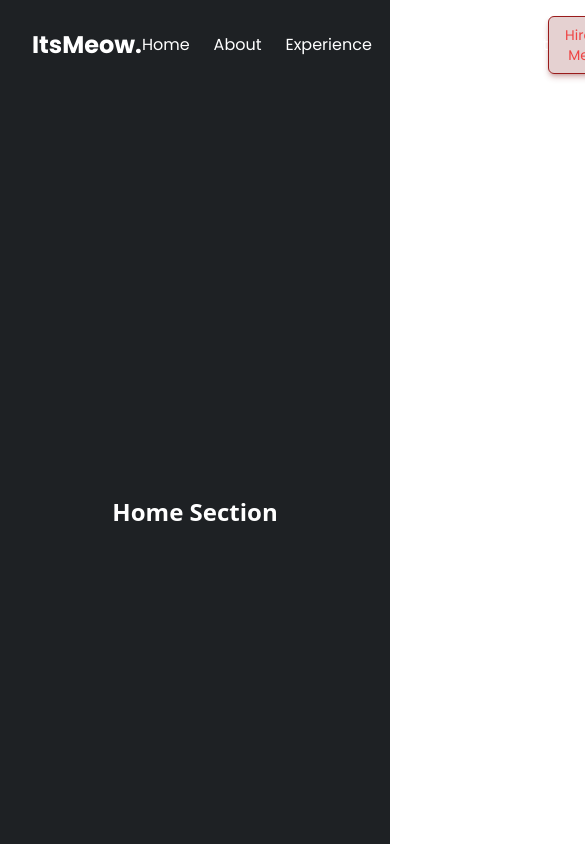
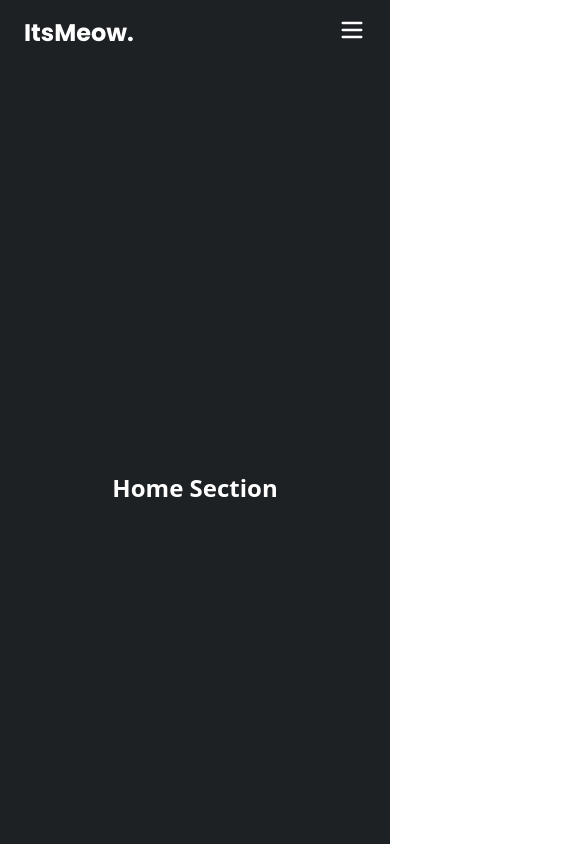
Before and after one commit to azrilpramudia/my-personal-website, a React (Vite) app: page / in a window 390 px wide. Shown: the top 844 px of the page, 585 px wide, since content can reach past the window. Built offline with nearby package versions, Linux system fonts and the light colour scheme.

Commit message:
feat: add responsive navbar

```diff
--- a/package.json
+++ b/package.json
@@ -10,6 +10,7 @@
     "preview": "vite preview"
   },
   "dependencies": {
+    "lucide-react": "^0.525.0",
     "react": "^19.1.0",
     "react-dom": "^19.1.0",
     "react-router-dom": "^7.7.0"
--- a/src/components/Navbar.jsx
+++ b/src/components/Navbar.jsx
@@ -1,31 +1,61 @@
+import { useState } from "react";
+import { Menu, X } from "lucide-react"; // pastikan sudah install lucide-react
+
 const Navbar = () => {
+  const [isOpen, setIsOpen] = useState(false);
+
+  const navItems = ["Home", "About", "Projects", "Experience", "Contact"];
+
   return (
-    <nav className="bg-primary text-white px-8 py-4 shawow-md flex justify-between items-center">
+    <nav className="bg-primary text-white px-6 md:px-12 py-4 shadow-md flex justify-between items-center">
       {/* Logo */}
-      <div className="text-2xl font-poppins font-bold cursor-pointer">
+      <div className="text-2xl font-bold font-poppins cursor-pointer">
         <span className="text-white">Its</span>
         <span className="text-white">Meow.</span>
       </div>
 
-      {/* Menu */}
+      {/* Hamburger Icon (Mobile) */}
+      <div className="md:hidden">
+        <button onClick={() => setIsOpen(!isOpen)}>
+          {isOpen ? <X size={28} /> : <Menu size={28} />}
+        </button>
+      </div>
+
+      {/* Menu Items & Button (Desktop) */}
+      <div className="hidden md:flex items-center space-x-6">
         <ul className="flex space-x-6 text-md font-poppins">
-        {["Home", "About", "Experience", "Projects", "Contact"].map((item) => (
+          {navItems.map((item) => (
             <li
               key={item}
               className="relative cursor-pointer after:content-['']
                 after:absolute after:left-0 after:bottom-1 after:w-0
-              hover:after:w-full after:h-[2px] after:bg-red-400
-              after:transition-all after-duration-300 hover:text-red-400"
+                hover:after:w-full after:h-[2px] after:bg-blue-600
+                after:transition-all after-duration-300 hover:text-blue-500"
             >
               {item}
             </li>
           ))}
         </ul>
-
-      {/* Button */}
         <button className="font-poppins text-red-500 text-sm px-4 py-2 rounded-md border border-red-800 bg-red-900/20 hover:bg-red-800/30 shadow-md shadow-red-900/30 transition duration-200">
           Hire Me
         </button>
+      </div>
+
+      {/* Mobile Menu */}
+      {isOpen && (
+        <div className="absolute top-[72px] left-0 w-full bg-primary text-white shadow-lg md:hidden z-50">
+          <ul className="flex flex-col space-y-4 px-6 py-4 font-poppins text-base">
+            {navItems.map((item) => (
+              <li key={item} className="cursor-pointer hover:text-blue-400">
+                {item}
+              </li>
+            ))}
+            <button className="mt-4 font-poppins text-red-500 text-sm px-4 py-2 rounded-md border border-red-800 bg-red-900/20 hover:bg-red-800/30 shadow-md shadow-red-900/30 transition duration-200">
+              Hire Me
+            </button>
+          </ul>
+        </div>
+      )}
     </nav>
   );
 };
```
Also changed, not shown: 1 other file (tests, documents, lock files or other folders). Lines whose indentation alone changed are shown as unchanged.
